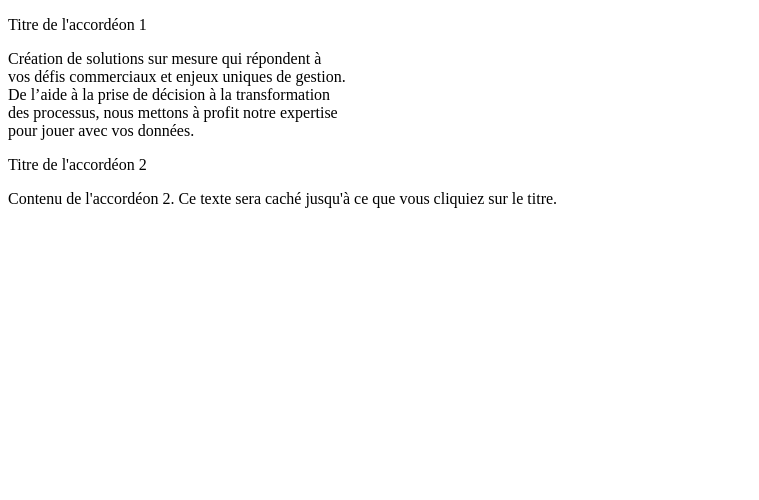
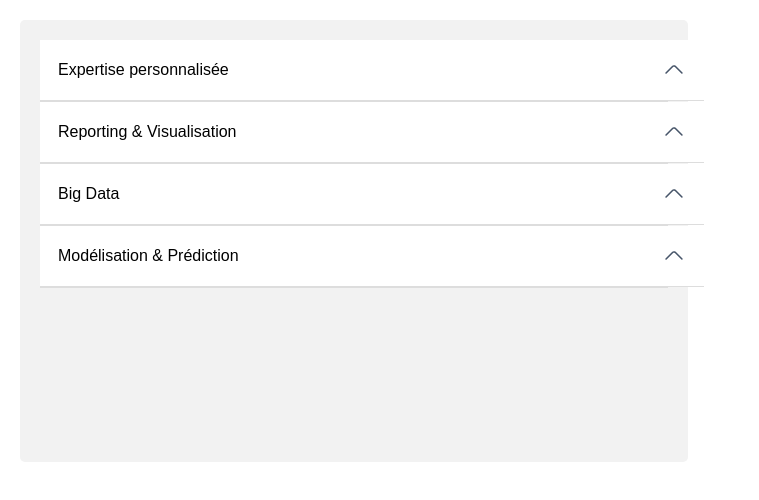
Before and after one commit to dannickvaldo/site-de-kaeyros, a plain HTML site: page cg.html in a window 1280 px wide. Shown: the whole page, without its empty margins (0-759 px from the left). Drawn offline with Linux system fonts and the light colour scheme.

Commit message:
2eme commite

```diff
--- a/cg.html
+++ b/cg.html
@@ -3,63 +3,120 @@
 <head>
   <title>Accordéon</title>
   <style>
-    /* .accordion {
-      background-color: #eee;
+    body {
+      font-family: sans-serif;
+      margin: 0;
+      padding: 20px;
+    }
+
+    .accordion-container {
+      background-color: #f2f2f2;
+      padding: 20px;
+      border-radius: 5px;
+      width: 628px;
+      height: 402px;
+    }
+
+    .accordion {
+      background-color: #fff;
       cursor: pointer;
       padding: 18px;
       width: 100%;
+      width: 628px;
+
       border: none;
       text-align: left;
       outline: none;
-      font-size: 15px;
-      transition: 0.4s;
+      font-size: 16px;
+      transition: background-color 0.3s ease;
+      border-bottom: 1px solid #ddd;
+      display: flex;
+      justify-content: space-between;
+      align-items: center;
     }
 
-    .active {
-      background-color: #ccc;
+    .accordion p {
+      margin: 0;
+    }
+
+    .accordion.active {
+      background-color: #e9e9e9;
     }
 
     .panel {
       padding: 0 18px;
-      background-color: white;
+      background-color: #fff;
       max-height: 0;
       overflow: hidden;
       transition: max-height 0.4s ease-out;
-    } */
+      border-bottom: 1px solid #ddd;
+    }
+
+    .arrow {
+      transition: transform 0.3s ease;
+      transform: rotate(0deg);
+    }
+
+    .accordion.active .arrow {
+      transform: rotate(180deg);
+    }
   </style>
 </head>
 <body>
 
+  <div class="accordion-container">
     <div class="accordion">
-  <p>Titre de l'accordéon 1</p>
+      <p>Expertise personnalisée</p>
+      <img  src="image/arrow.jpg" class="arrow">
+
     </div>
     <div class="panel">
-  <p>Création de solutions sur mesure qui répondent à<br> vos défis commerciaux et enjeux uniques de gestion.<br>De l’aide à la prise de décision à la transformation<br> des processus, nous mettons à profit notre expertise <br> pour jouer avec vos données.</p>
+      <p>Création de solutions sur mesure qui répondent à<br> vos défis commerciaux et enjeux uniques de gestion.<br>De l’aide à la prise de décision à la <br>transformation des processus, nous mettons à profit <br>notre expertise pour jouer avec vos données.</p>
     </div>
 
     <div class="accordion">
-  <p>Titre de l'accordéon 2</p>
+      <p>Reporting & Visualisation</p>
+      <img src="image/arrow.jpg" class="arrow">
+
     </div>
     <div class="panel">
-  <p>Contenu de l'accordéon 2. Ce texte sera caché jusqu'à ce que vous cliquiez sur le titre.</p>
+        <p>Developpementde rapports specifique au besoin <br> clents.</p>
     </div>
 
-<!-- <script>
-  var acc = document.getElementsByClassName("accordion");
-  var i;
+    <div class="accordion">
+      <p>Big Data</p>
+      <img src="image/arrow.jpg" class="arrow">
 
-  for (i = 0; i < acc.length; i++) {
-    acc[i].addEventListener("click", function() {
-      this.classList.toggle("active");
-      var panel = this.nextElementSibling;
+    </div>
+    <div class="panel">
+        <p>utilisation de grande volumetri de donné<br> pour creation des solution propre a votre activite</p>
+    </div>
+
+    <div class="accordion">
+      <p>Modélisation & Prédiction</p>
+      <img src="image/arrow.jpg" class="arrow">
+
+    </div>
+    <div class="panel">
+        <p>modelisation visuel de vos donnée a fin de rendre<br> plus accessible l'interpretation de celle-ci, quelle <br> qu'en soit  la volumetrie .</p>
+    </div>
+  </div>
+
+  <script>
+    const accordions = document.querySelectorAll('.accordion');
+
+    accordions.forEach(accordion => {
+      accordion.addEventListener('click', () => {
+        const panel = accordion.nextElementSibling;
+        accordion.classList.toggle('active');
         if (panel.style.maxHeight) {
           panel.style.maxHeight = null;
         } else {
-        panel.style.maxHeight = panel.scrollHeight + "px";
+          panel.style.maxHeight = panel.scrollHeight + 'px';
         }
       });
-  }
-</script> -->
+    });
+  </script>
 
 </body>
 </html>
--- a/style.css
+++ b/style.css
@@ -1,6 +1,8 @@
-body{
-    background-color: aliceblue;
-}
+body {
+    font-family: sans-serif;
+    margin: 0;
+    padding: 100px;
+  }
 header{
     display: flex;
     justify-content: space-between;
@@ -19,11 +21,11 @@ ul{
     padding-bottom: 100px;
 }
 #bleu{
-    color:rgb(7, 7, 100);
+    color:#364DAA;
     font-size: 50px;
 }
 #orange{
-    color:orange;
+    color:#ff5f00;
     font-size: 50px;
 }
 .video-1{
@@ -112,7 +114,6 @@ justify-content: space-between;
 }
 .section-3{
     background: #FAFAFA;
-    border: 2px solid red;
 }
 .titl{
     display: flex;
@@ -125,22 +126,11 @@ justify-content: space-between;
     grid-template-columns: 1fr 1fr;
     justify-content: center;
     gap:20px;
+    margin: 0;
+    padding: 100px;
 
 
 }
-.accordion {
-    background-color: #eee;
-    cursor: pointer;
-    padding: 18px;
-    width: 392px;
-    height: 24px;
-    border: none;
-    text-align: left;
-    outline: none;
-    font-size: 15px;
-    transition: 0.4s;
-    position: absolute;
-  }
 .blok-1{
     position: relative;
     display: grid;
@@ -149,15 +139,81 @@ justify-content: space-between;
     width: 1000px;
     height: 600px;
 }
+.accordion-container {
+    margin: 0px 0px 0px 150px;
+    border-radius: 5px;
+    width: 488px;
+    height: 297px;
+    left: 10%;
+  }
 
-  .active {
-    background-color: #ccc;
+  .accordion {
+    background-color: #fff;
+    cursor: pointer;
+    padding: 18px;
+    width: 448px;
+
+    border: none;
+    text-align: left;
+    outline: none;
+    font-size: 16px;
+    transition: background-color 0.3s ease;
+    border-bottom: 1px solid #ddd;
+    display: flex;
+    justify-content: space-between;
+    align-items: center;
+  }
+
+  .accordion p {
+    margin: 0;
+  }
+
+  .accordion.active {
+    background-color: #e9e9e9;
   }
 
   .panel {
     padding: 0 18px;
-    background-color: white;
+    background-color: #fff;
     max-height: 0;
     overflow: hidden;
     transition: max-height 0.4s ease-out;
+    border-bottom: 1px solid #ddd;
   }
+  .arrow {
+    transition: transform 0.3s ease;
+    transform: rotate(0deg);
+  }
+
+  .accordion.active .arrow {
+    transform: rotate(180deg);
+  }
+.logo{
+    display: flex;
+    justify-content: space-between;
+    gap: 0px;
+}
+.section-4{
+    margin-bottom: 100px;
+}
+.logoo{
+    display: grid;
+    grid-template-columns: 1fr 1fr;
+    justify-content: center;
+    align-items: center;
+    margin: 0px 0px 0px 150px;
+}
+.section-5{
+    position: relative;
+}
+.secte-5{
+    width: 1280px;
+    height: 371px;
+    Top: 4637px;
+}
+.parag{
+    position: absolute;
+    /* display: flex; */
+    justify-content: center;
+    align-items: center;
+}
```
Also changed, not shown: index.html (+52 -13 lines), javascript.js (+12 -13 lines), image/Case - 3.jpg (added), image/Case - 4.jpg (added), image/arrow.jpg (added), image/case-1.jpg (added), image/case-2.jpg (added), image/logo-1.jpg (added), image/logo-2.jpg (added), image/logo-3.jpg (added), image/logo-4.jpg (added), image/rect.jpg (added). Lines whose indentation alone changed are shown as unchanged.
